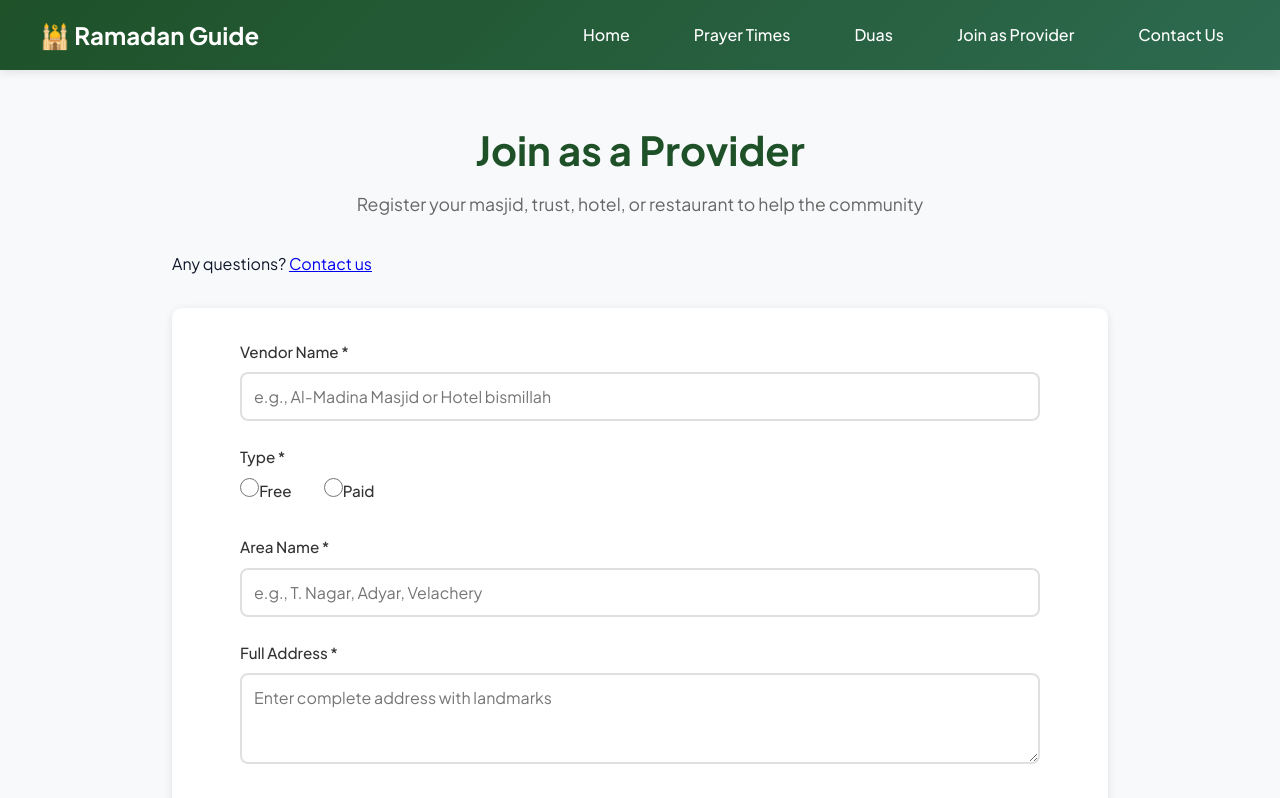
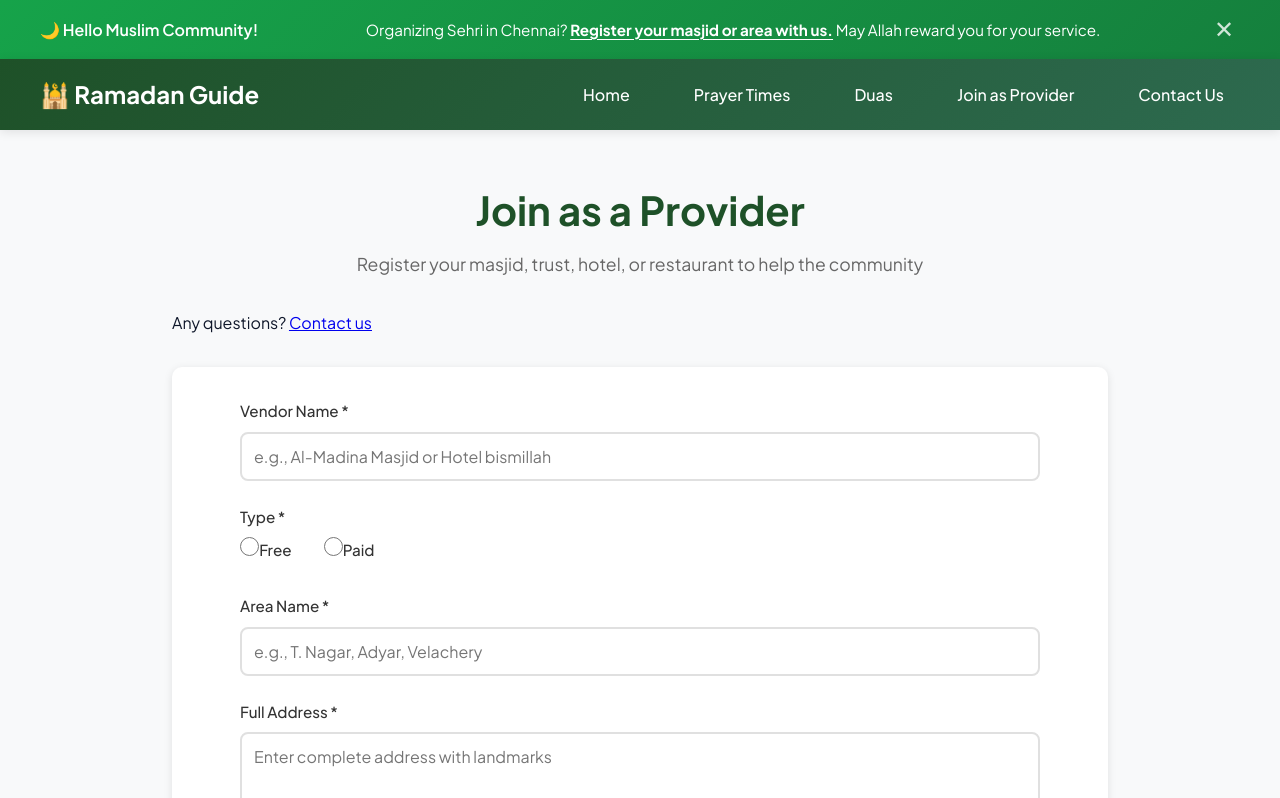
Before and after one commit to raysgithub17/rayhan-sahar-food, a React (Vite) app: page /join-provider in a window 1280 px wide. Shown: the top 798 px of the page. Built offline with nearby package versions, Linux system fonts and the light colour scheme.

Commit message:
Add HelloBar component to App and JoinAsProvider pages; implement sticky announcement banner with close functionality and styling

```diff
--- a/src/App.jsx
+++ b/src/App.jsx
@@ -1,6 +1,7 @@
 import React, { useState, useEffect, useMemo } from "react";
 import { motion, AnimatePresence } from "framer-motion";
 import saharData from "./data";
+import HelloBar from "./components/HelloBar";
 import Navbar from "./components/Navbar";
 import Footer from "./components/Footer";
 import {
@@ -148,6 +149,7 @@ const App = () => {
 
   return (
     <>
+      <HelloBar />
       <Navbar />
       <div className="app">
       {/* Hero */}
--- /dev/null
+++ b/src/components/HelloBar.jsx
@@ -0,0 +1,34 @@
+import { useState } from 'react';
+import { Link } from 'react-router-dom';
+
+function HelloBar() {
+  const [isVisible, setIsVisible] = useState(true);
+
+  if (!isVisible) return null;
+
+  return (
+    <div className="hello-bar">
+      <div className="hello-bar-content">
+        <div className="hello-bar-icon">🌙 Hello Muslim Community!</div>
+        <div className="hello-bar-text">
+          <span className="hello-bar-message">
+            Organizing Sehri in Chennai?{' '}
+            <Link to="/join-provider" className="hello-bar-link">
+              Register your masjid or area with us.
+            </Link>{' '}
+            May Allah reward you for your service.
+          </span>
+        </div>
+        <button
+          className="hello-bar-close"
+          onClick={() => setIsVisible(false)}
+          aria-label="Close"
+        >
+          ✕
+        </button>
+      </div>
+    </div>
+  );
+}
+
+export default HelloBar;
--- a/src/pages/JoinAsProvider.jsx
+++ b/src/pages/JoinAsProvider.jsx
@@ -1,4 +1,5 @@
 import { useState } from 'react';
+import HelloBar from '../components/HelloBar';
 import Navbar from '../components/Navbar';
 import Footer from '../components/Footer';
 
@@ -77,6 +78,7 @@ function JoinAsProvider() {
 
   return (
     <div className="page-container">
+      <HelloBar />
       <Navbar />
 
       <main className="contact-page">
--- a/src/styles/pages.css
+++ b/src/styles/pages.css
@@ -3,6 +3,82 @@
   min-height: 100vh;
   display: flex;
   flex-direction: column;
+}
+
+/* Hello Bar Styles */
+.hello-bar {
+  background: linear-gradient(135deg, #16a34a 0%, #15803d 100%);
+  color: white;
+  padding: 0.85rem 1.5rem;
+  box-shadow: 0 2px 8px rgba(0, 0, 0, 0.15);
+  position: sticky;
+  top: 0;
+  z-index: 999;
+}
+
+.hello-bar-content {
+  max-width: 1200px;
+  margin: 0 auto;
+  display: flex;
+  justify-content: center;
+  align-items: center;
+  gap: 1rem;
+}
+
+.hello-bar-icon {
+  font-size: 1rem;
+  flex-shrink: 0;
+  font-weight: 600;
+  display: flex;
+  align-items: center;
+  gap: 0.4rem;
+}
+
+.hello-bar-text {
+  flex: 1;
+  text-align: center;
+}
+
+.hello-bar-message {
+  font-size: 0.95rem;
+  line-height: 1.5;
+  color: white;
+}
+
+.hello-bar-link {
+  color: white;
+  font-weight: 700;
+  text-decoration: underline;
+  text-underline-offset: 3px;
+  transition: all 0.2s ease;
+}
+
+.hello-bar-link:hover {
+  color: #fef3c7;
+  text-decoration-thickness: 2px;
+}
+
+.hello-bar-close {
+  background: transparent;
+  border: none;
+  color: white;
+  font-size: 1.5rem;
+  cursor: pointer;
+  padding: 0;
+  width: 2rem;
+  height: 2rem;
+  display: flex;
+  align-items: center;
+  justify-content: center;
+  border-radius: 4px;
+  transition: all 0.2s ease;
+  flex-shrink: 0;
+  opacity: 0.8;
+}
+
+.hello-bar-close:hover {
+  background: rgba(255, 255, 255, 0.15);
+  opacity: 1;
 }
 
 /* Navbar Styles */
```
